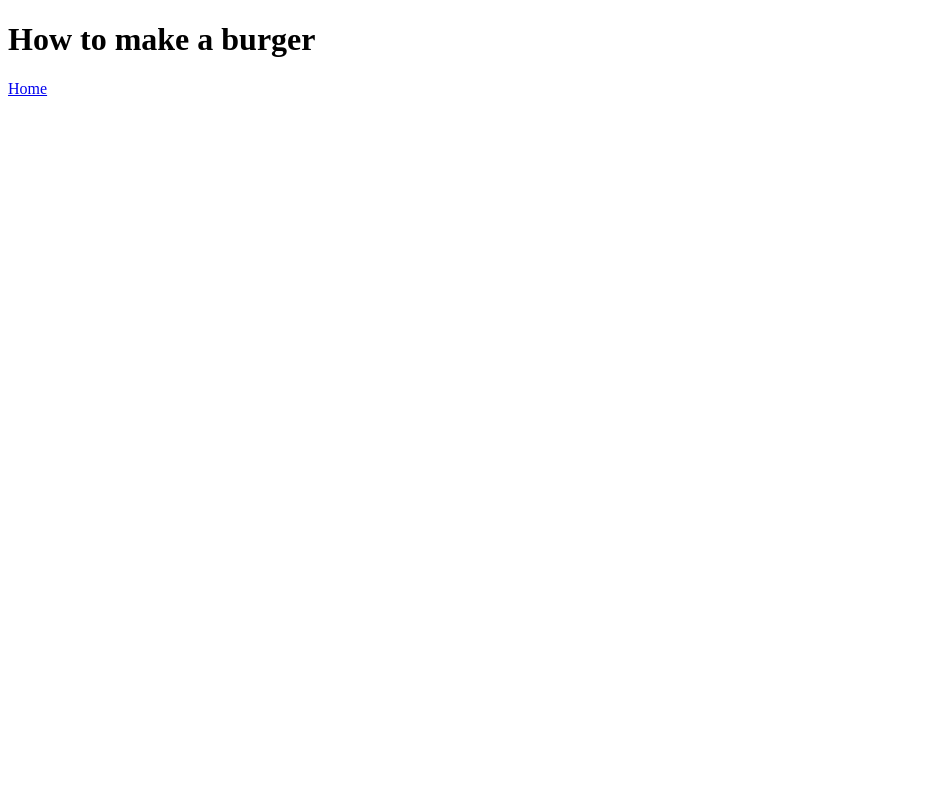
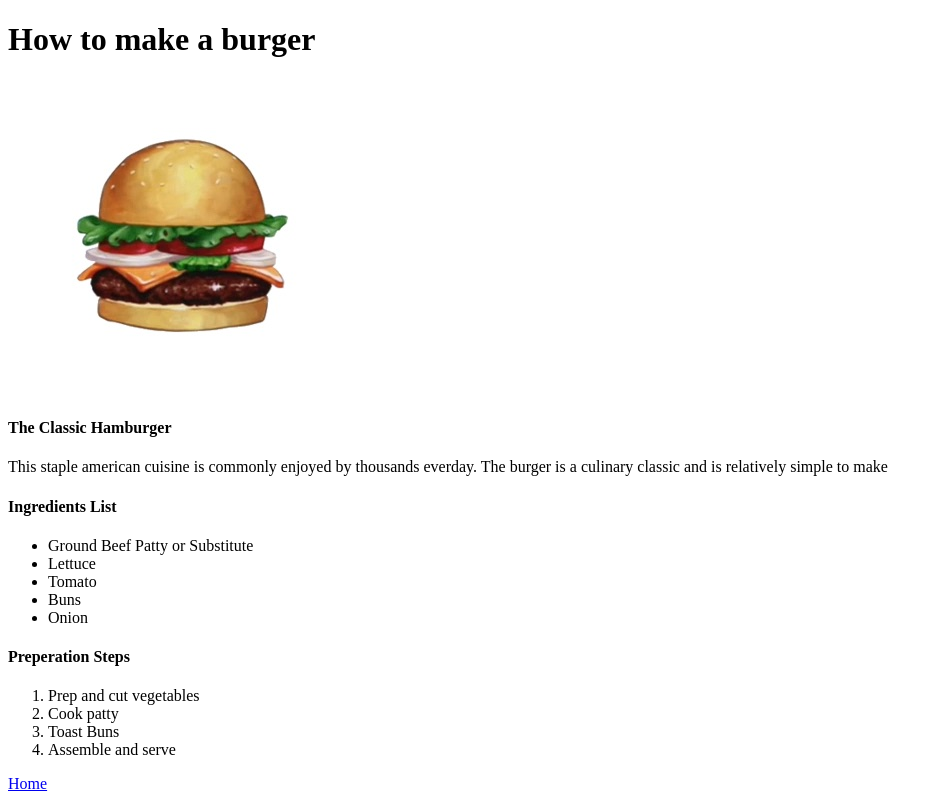
Before and after one commit to Dylan-Newbs/odin-recipes, a plain HTML site: page recipes/burger.html in a window 1280 px wide. Shown: the whole page, without its empty margins (0-942 px from the left). Drawn offline with Linux system fonts and the light colour scheme.

Commit message:
Finished burger recipe

```diff
--- a/recipes/burger.html
+++ b/recipes/burger.html
@@ -7,6 +7,25 @@
 </head>
 <body>
     <h1>How to make a burger</h1>
+    <img src="./Krabby_Patty_Transparent.jpeg" alt="Image of the Krabby Patty" height="314" width="350">
+    <h4>The Classic Hamburger</h4>
+    <p>This staple american cuisine is commonly enjoyed by thousands everday. The burger is a culinary classic and is relatively simple to make
+    </p>
+    <h4>Ingredients List</h4>
+    <ul>
+        <li>Ground Beef Patty or Substitute</li>
+        <li>Lettuce</li>
+        <li>Tomato</li>
+        <li>Buns</li>
+        <li>Onion</li>
+    </ul>
+    <h4>Preperation Steps</h4>
+    <ol>
+        <li>Prep and cut vegetables</li>
+        <li>Cook patty</li>
+        <li>Toast Buns</li>
+        <li>Assemble and serve</li>
+    </ol>
     <a href="../index.html">Home</a>
 </body>
 </html>
```
Also changed, not shown: recipes/Krabby_Patty_Transparent.jpeg (added).
